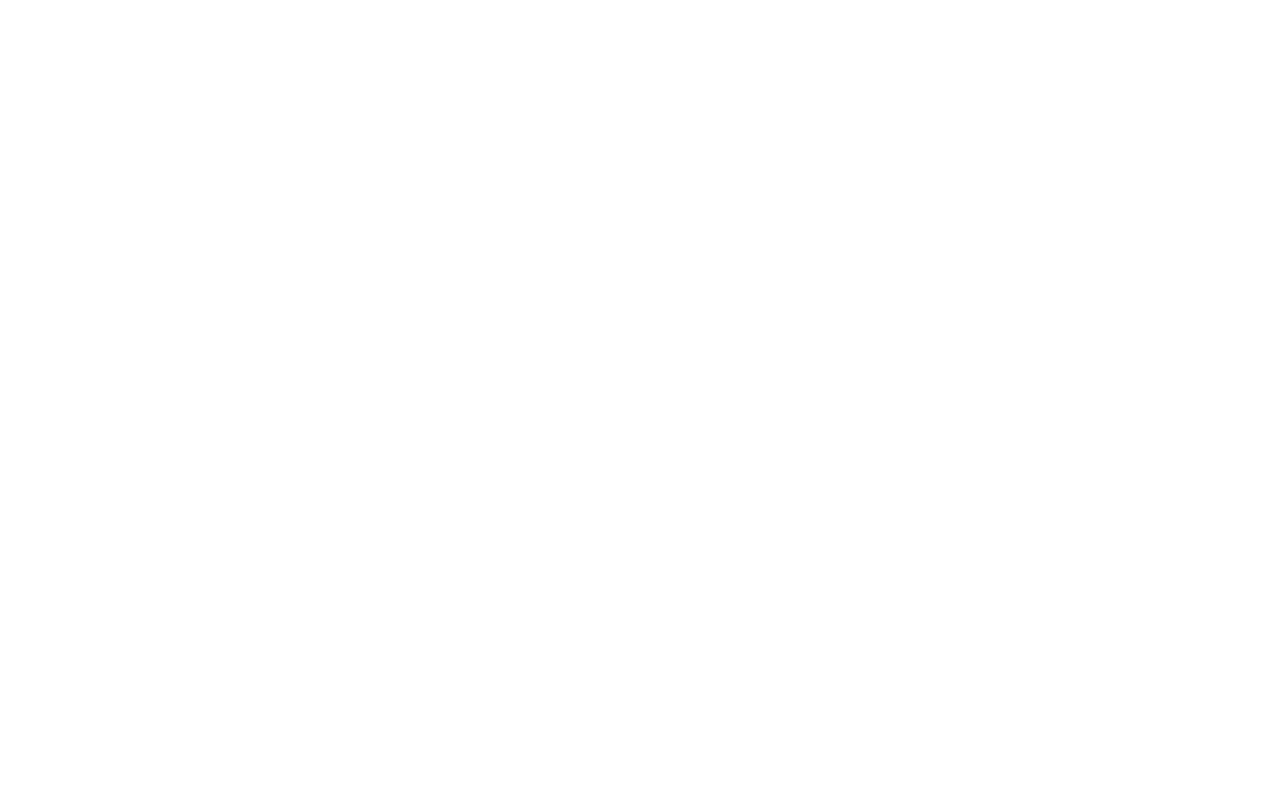
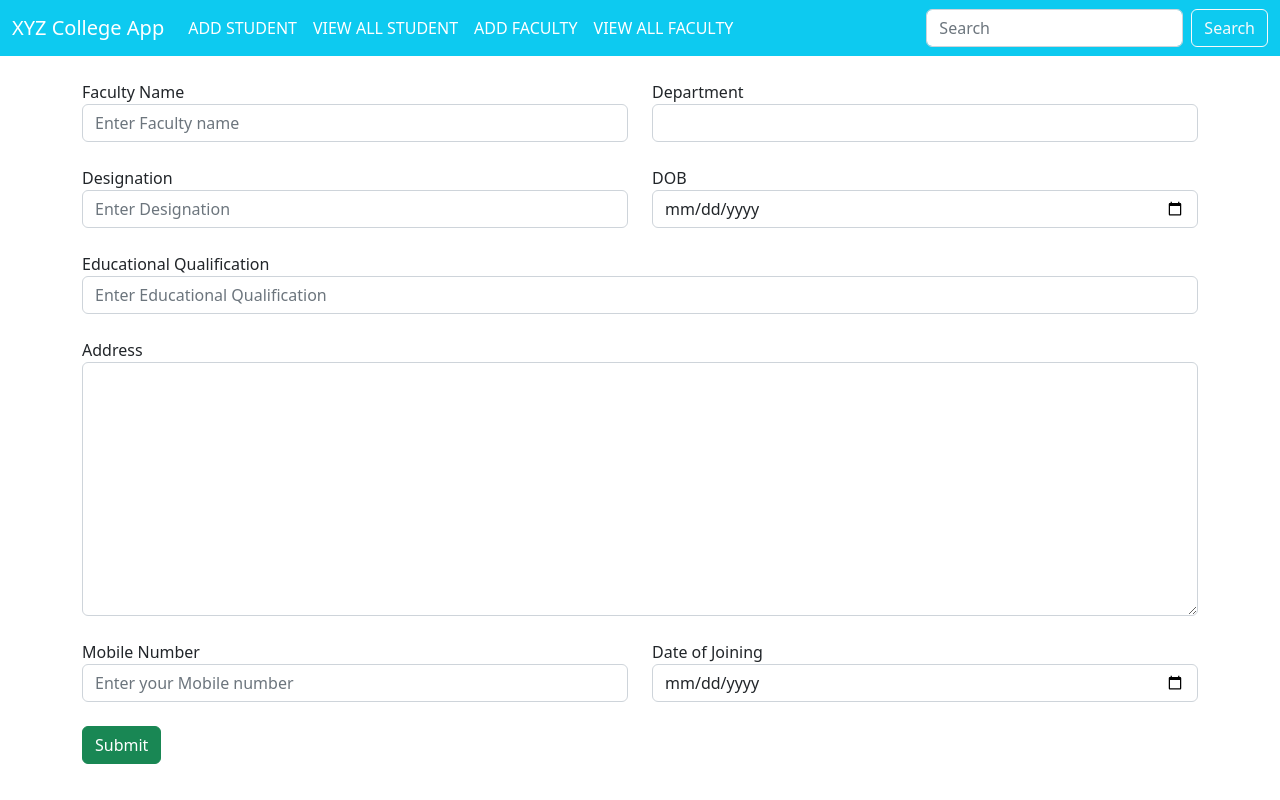
Before and after one commit to AriyaUnni/XYZCollege-App, an Angular app: page /addfaculty in a window 1280 px wide. Before the commit this address led to /. Built offline with nearby package versions, Linux system fonts and the light colour scheme.

Commit message:
addfaculty page

```diff
--- /dev/null
+++ b/src/app/addfaculty/addfaculty.component.html
@@ -0,0 +1,59 @@
+<app-navbar></app-navbar>
+
+<div class="container">
+    <div class="row g-4">
+
+        <div class="col col-12 col-sm-6 col-md-6 col-lg-6 col-xl-6 col-xxl-6"><br>
+                <label for="Faculty Name">Faculty Name</label>
+                <input type="text" class="form-control" placeholder="Enter Faculty name" name="facultyName"[(ngModel)]="facultyName">
+            </div>
+
+            <div class="col col-12 col-sm-6 col-md-6 col-lg-6 col-xl-6 col-xxl-6"><br>
+                <label for="Department">Department</label>
+                      <select class="form-control" name="department"[(ngModel)]="department" id="">
+                         <option value="Select">------select-------</option>
+                         <option value="Computer Science Engineering">Computer Science Engineering</option>
+                         <option value="Electronics and Communication Engineering">Electronics and Communication Engineering</option>
+                         <option value="Mechanical Engineering">Mechanical Engineering</option>
+                         <option value="Civil Engineering">Civil Engineering</option>
+                         <option value="Biotechnology">Biotechnology</option>
+                         <option value="Chemical Engineering">Chemical Engineering</option>
+                       </select>
+             </div>
+
+             <div class="col col-12 col-sm-6 col-md-6 col-lg-6 col-xl-6 col-xxl-6">
+                <label for="Designation">Designation</label>
+                <input type="text" class="form-control" placeholder="Enter Designation" name="designation"[(ngModel)]="designation">
+            </div>
+
+            <div class="col col-12 col-sm-6 col-md-6 col-lg-6 col-xl-6 col-xxl-6">
+                <label for="DOB">DOB</label>
+                <input type="date" name="dob"[(ngModel)]="dob" id="" class="form-control">
+            </div>
+
+            <div class="col col-12 col-sm-12 col-md-12 col-lg-12 col-xl-12 col-xxl-12">
+                <label for="Educational Qualification">Educational Qualification</label>
+                <input type="text" class="form-control" placeholder="Enter Educational Qualification" name="educationalQualification"[(ngModel)]="educationalQualification">
+            </div>
+
+            <div class="col col-12 col-sm-12 col-md-12 col-lg-12 col-xl-12 col-xxl-12">
+                <label for="Address">Address</label>
+                <textarea name="address"[(ngModel)]="address" id="" cols="30" rows="10" class="form-control"></textarea>
+            </div>
+
+            <div class="col col-12 col-sm-6 col-md-6 col-lg-6 col-xl-6 col-xxl-6">
+                <label for="Mobile Number">Mobile Number</label>
+                <input type="text" class="form-control" placeholder="Enter your Mobile number" name="mobileNumber"[(ngModel)]="mobileNumber">
+            </div>
+
+            <div class="col col-12 col-sm-6 col-md-6 col-lg-6 col-xl-6 col-xxl-6">
+                <label for="Date of Joining">Date of Joining</label>
+                <input type="date" name="dateofJoining"[(ngModel)]="dateofJoining" id="" class="form-control">
+            </div>
+
+            <div class="col col-12 col-sm-12 col-md-12 col-lg-12 col-xl-12 col-xxl-12">
+                <button class="btn btn-success" [disabled]="status" (click)="readValues()">Submit</button>
+            </div>
+        </div>
+
+</div>
--- /dev/null
+++ b/src/app/addfaculty/addfaculty.component.ts
@@ -0,0 +1,52 @@
+import { Component, OnInit } from '@angular/core';
+
+@Component({
+  selector: 'app-addfaculty',
+  templateUrl: './addfaculty.component.html',
+  styleUrls: ['./addfaculty.component.css']
+})
+export class AddfacultyComponent implements OnInit {
+
+  constructor() { }
+
+  facultyName=""
+  department=""
+  designation=""
+  dob=""
+  educationalQualification=""
+  address=""
+  mobileNumber=""
+  dateofJoining=""
+
+  status:boolean=false
+
+  readValues=()=>{
+    let data={
+      "facultyName":this.facultyName,
+      "department":this.department,
+      "designation":this.designation,
+      "dob":this.dob,
+      "educationalQualification":this.educationalQualification,
+      "address":this.address,
+      "mobileNumber":this.mobileNumber,
+      "dateofJoining":this.dateofJoining
+    }
+
+    this.facultyName=""
+    this.department=""
+    this.designation=""
+    this.dob=""
+    this.educationalQualification=""
+    this.address=""
+    this.mobileNumber=""
+    this.dateofJoining=""
+
+    this.status=true
+
+    console.log(data)
+  }
+
+  ngOnInit(): void {
+  }
+
+}
--- a/src/app/navbar/navbar.component.html
+++ b/src/app/navbar/navbar.component.html
@@ -8,7 +8,7 @@
         <div class="navbar-nav">
           <a class="nav-link active" aria-current="page" routerLink="/add">ADD STUDENT</a>
           <a class="nav-link active"  routerLink="/viewstudent">VIEW ALL STUDENT</a>
-          <a class="nav-link active" routerLink="#">ADD FACULTY</a>
+          <a class="nav-link active" routerLink="/addfaculty">ADD FACULTY</a>
           <a class="nav-link active" routerLink="#">VIEW ALL FACULTY</a>
         </div>
       </div>
```
Also changed, not shown: src/app/app.module.ts (+6 -1 lines), src/app/addfaculty/addfaculty.component.css (added).
